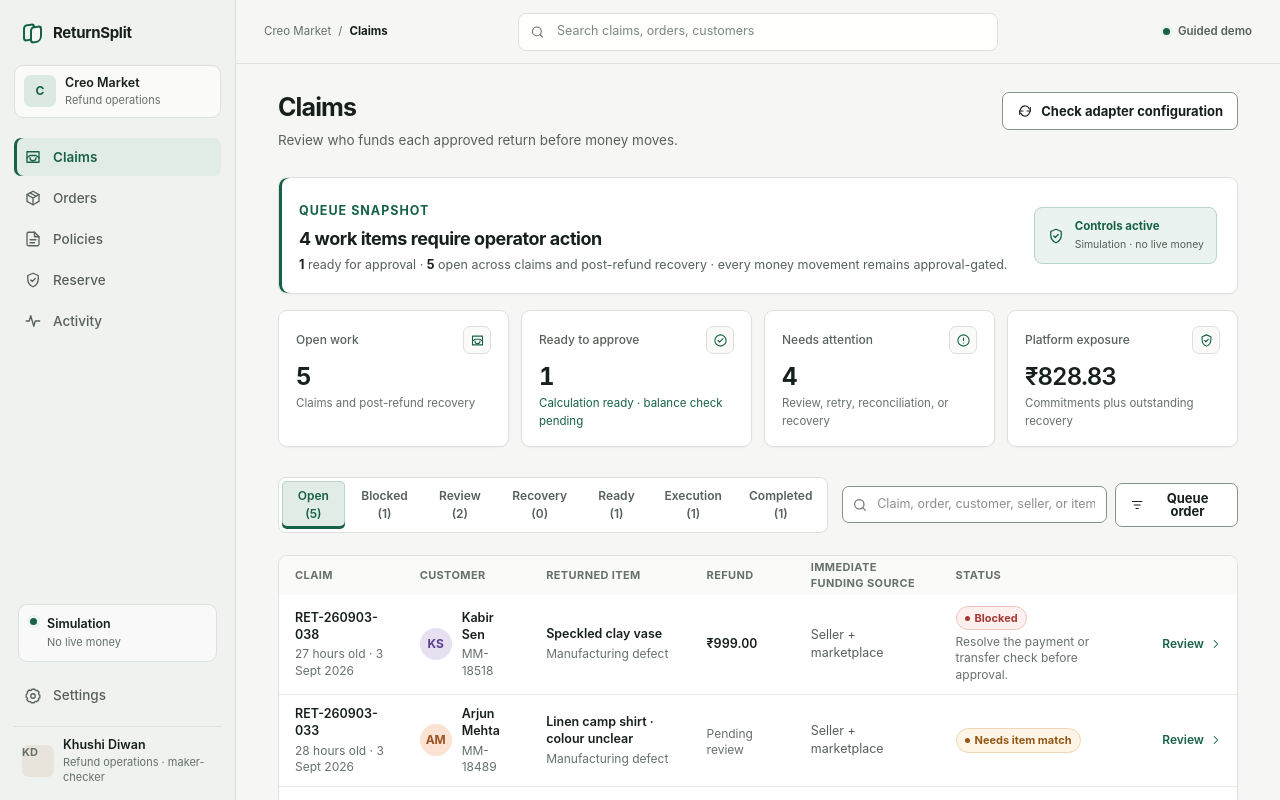
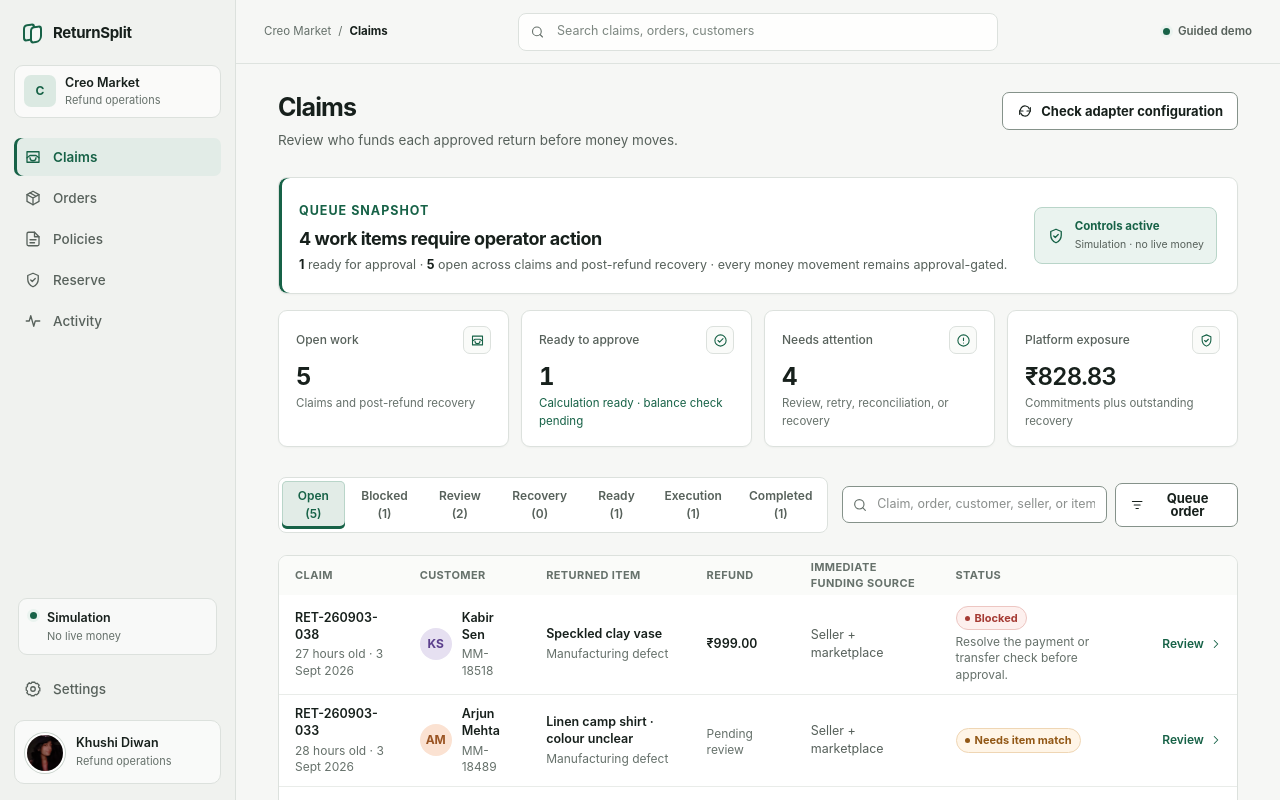
Before and after one commit to codebanditssss/ReturnSplit-Razorpay-Buildathon, a Next.js app: page /claims in a window 1280 px wide. Shown: the top 800 px of the page. Built offline with nearby package versions, Linux system fonts and the light colour scheme.

Commit message:
add profile photo to dashboard navigation

```diff
--- a/src/app/globals.css
+++ b/src/app/globals.css
@@ -91,8 +91,16 @@
   border: 1px solid var(--border); border-radius: var(--radius); background: rgba(255,255,255,.58);
 }
 .connection-dot { width: 7px; height: 7px; margin-top: 5px; border-radius: 50%; background: var(--primary); box-shadow: 0 0 0 3px var(--primary-soft); }
-.user-row { display: grid; grid-template-columns: 32px 1fr; align-items: center; gap: 9px; margin-top: 6px; padding: 10px 8px 0; border-top: 1px solid var(--border); }
-.user-avatar, .mobile-avatar { width: 32px; height: 32px; background: #e8e4dc; color: #665b48; }
+.user-row {
+  display: grid; grid-template-columns: 40px minmax(0, 1fr); align-items: center; gap: 11px;
+  margin-top: 7px; padding: 10px; border: 1px solid var(--border); border-radius: 10px;
+  background: rgba(255,255,255,.62);
+}
+.user-avatar, .mobile-avatar {
+  overflow: hidden; width: 40px; height: 40px; border: 2px solid #fff; border-radius: 50%;
+  background: #e8e4dc; box-shadow: 0 0 0 1px #c9d3cc;
+}
+.profile-photo { display: block; width: 100%; height: 100%; object-fit: cover; object-position: 50% 38%; }
 .quiet-icon, .icon-button { display: grid; place-items: center; padding: 0; border: 0; background: transparent; cursor: pointer; color: var(--text-secondary); }
 .quiet-icon { width: 24px; height: 24px; }
 .quiet-icon svg { width: 14px; }
@@ -582,7 +590,7 @@
   .mobile-bar { position: sticky; top: 0; z-index: 20; display: flex; align-items: center; justify-content: space-between; height: 58px; padding: 0 16px; border-bottom: 1px solid var(--border); background: rgba(247,248,246,.96); }
   .mobile-bar .brand { font-size: 14px; }
   .mobile-bar .brand-mark { width: 19px; height: 19px; }
-  .mobile-avatar { width: 30px; height: 30px; }
+  .mobile-avatar { width: 32px; height: 32px; }
   .button, .icon-button, .tab, .nav-link, .liability-options span { min-height: 44px; }
   .dashboard-frame { margin-left: 0; }
   .dashboard-topbar { display: none; }
--- a/src/components/app-shell.tsx
+++ b/src/components/app-shell.tsx
@@ -1,5 +1,6 @@
 "use client";
 
+import Image from "next/image";
 import Link from "next/link";
 import { usePathname } from "next/navigation";
 import { useEffect, useRef, useState, type ReactNode } from "react";
@@ -125,8 +126,10 @@
             <Icon name="settings" /><span>Settings</span>
           </Link>
           <div className="user-row">
-            <span className="user-avatar">KD</span>
-            <div><strong>Khushi Diwan</strong><span>Refund operations · maker-checker</span></div>
+            <span className="user-avatar">
+              <Image className="profile-photo" src="/khushi-diwan-avatar.webp" alt="" width={40} height={40} />
+            </span>
+            <div><strong>Khushi Diwan</strong><span>Refund operations</span></div>
           </div>
         </div>
       </aside>
@@ -134,7 +137,9 @@
         <div ref={mobileBarRef} className="mobile-bar" inert={menuOpen}>
           <button ref={menuButtonRef} className="icon-button" aria-label="Open navigation" aria-expanded={menuOpen} aria-controls="primary-navigation" onClick={() => setMenuOpen(true)}><Icon name="menu" /></button>
           <Link className="brand" href="/claims"><span className="brand-mark"><span /><span /></span><span>ReturnSplit</span></Link>
-          <span className="mobile-avatar">KD</span>
+          <span className="mobile-avatar">
+            <Image className="profile-photo" src="/khushi-diwan-avatar.webp" alt="Khushi Diwan" width={32} height={32} priority />
+          </span>
         </div>
         <header className="dashboard-topbar" inert={menuOpen}>
           <div className="dashboard-context" aria-label={`Creo Market, ${currentSection}`}>
```
Also changed, not shown: public/khushi-diwan-avatar.webp (added).
